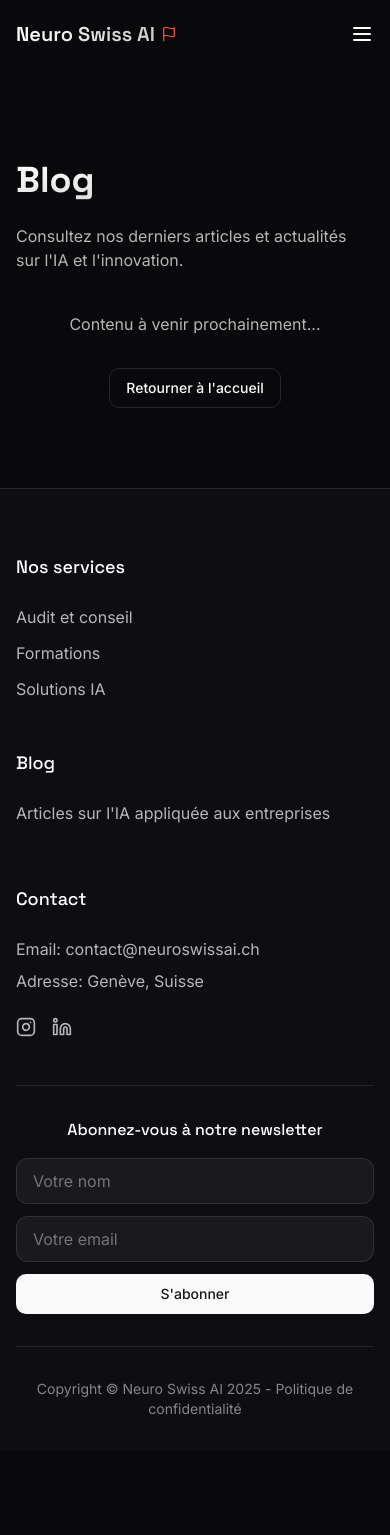
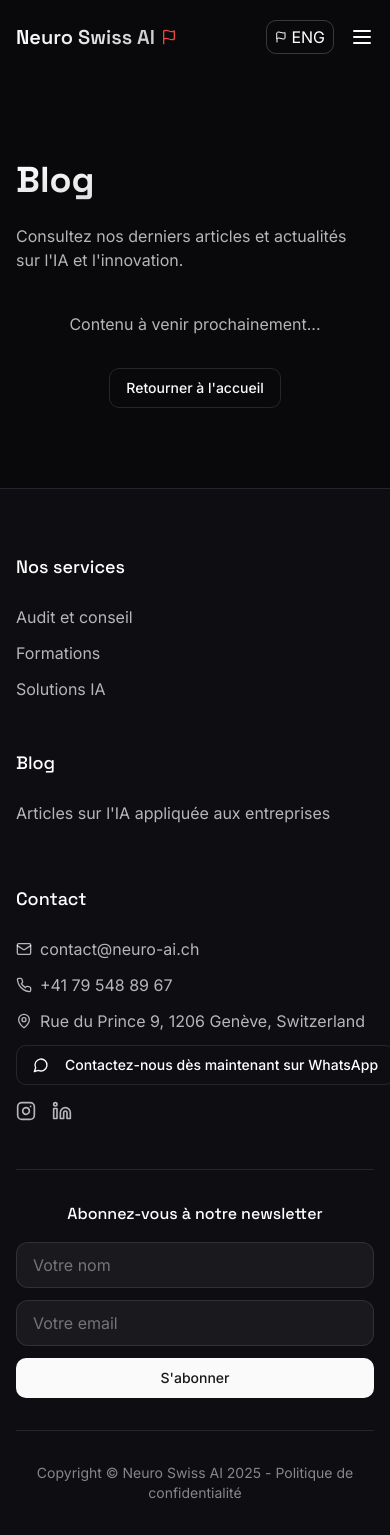
Before and after one commit to neuro-swiss-ai/neuro-ai-ch, a React (Vite) app: page /blog in a window 390 px wide. Before the commit the page ends 1451 px from the top, so only its background shows below. Built offline with nearby package versions, Linux system fonts and the light colour scheme.

Commit message:
Update website content and design
- Added Google Maps link, full address, phone number, and WhatsApp button to the Contact section.
- Removed unnecessary spacing between sections.
- Added an "ENG" button for English translation.

```diff
--- a/src/components/layout/Footer.tsx
+++ b/src/components/layout/Footer.tsx
@@ -2,7 +2,7 @@
 import { useState } from "react";
 import { Link } from "react-router-dom";
 import { Button } from "@/components/ui/button";
-import { Instagram, Linkedin } from "lucide-react";
+import { Instagram, Linkedin, MessageCircle, MapPin, Phone, Mail } from "lucide-react";
 
 const Footer = () => {
   const [email, setEmail] = useState("");
@@ -56,10 +56,35 @@ const Footer = () => {
           {/* Contact Column */}
           <div className="flex flex-col">
             <h3 className="text-white font-display text-lg font-medium mb-6">Contact</h3>
-            <a href="mailto:contact@neuroswissai.ch" className="text-white/70 hover:text-white transition-colors mb-2">
-              Email: contact@neuroswissai.ch
-            </a>
-            <p className="text-white/70 mb-2">Adresse: Genève, Suisse</p>
+            <div className="space-y-3">
+              <a href="mailto:contact@neuro-ai.ch" className="text-white/70 hover:text-white transition-colors flex items-center">
+                <Mail className="h-4 w-4 mr-2" />
+                contact@neuro-ai.ch
+              </a>
+              <a href="tel:+41795488967" className="text-white/70 hover:text-white transition-colors flex items-center">
+                <Phone className="h-4 w-4 mr-2" />
+                +41 79 548 89 67
+              </a>
+              <a
+                href="https://maps.app.goo.gl/jHTE3sCaRPj4uBZt6"
+                target="_blank"
+                rel="noopener noreferrer"
+                className="text-white/70 hover:text-white transition-colors flex items-start"
+              >
+                <MapPin className="h-4 w-4 mr-2 mt-1 flex-shrink-0" />
+                <span>Rue du Prince 9, 1206 Genève, Switzerland</span>
+              </a>
+              <a
+                href="https://wa.me/message/OFHBXHWDIADHA1"
+                target="_blank"
+                rel="noopener noreferrer"
+                className="inline-flex items-center mt-2 text-white/70 hover:text-white transition-colors"
+              >
+                <Button variant="outline" className="border-white/10 hover:border-white/20 bg-transparent text-white">
+                  <MessageCircle className="h-4 w-4 mr-2" /> Contactez-nous dès maintenant sur WhatsApp
+                </Button>
+              </a>
+            </div>
 
             {/* Social Media Links */}
             <div className="flex items-center mt-4 space-x-4">
--- a/src/components/layout/Navbar.tsx
+++ b/src/components/layout/Navbar.tsx
@@ -7,6 +7,7 @@ import { Button } from "../ui/button";
 const Navbar = () => {
   const [isScrolled, setIsScrolled] = useState(false);
   const [isOpen, setIsOpen] = useState(false);
+  const [isEnglish, setIsEnglish] = useState(false);
   const location = useLocation();
 
   // Ajouter un écouteur de scroll
@@ -23,8 +24,24 @@ const Navbar = () => {
     return () => window.removeEventListener("scroll", handleScroll);
   }, []);
 
-  // Menu items
-  const menuItems = [
+  // Toggle language
+  const toggleLanguage = () => {
+    setIsEnglish(!isEnglish);
+    // In a real app, this would trigger a language change in the entire site
+    console.log(`Language changed to: ${!isEnglish ? 'English' : 'French'}`);
+    // Example of how to show a notification to the user in a real application
+    alert(`Site web traduit en ${!isEnglish ? 'anglais' : 'français'}`);
+  };
+
+  // Menu items - with translations
+  const menuItems = isEnglish
+    ? [
+        { title: "Services", path: "/#services" },
+        { title: "Blog", path: "/blog" },
+        { title: "Booking", path: "https://calendly.com/neuroai-ch/neuro-ai-interview", external: true },
+        { title: "About", path: "/about" },
+      ]
+    : [
         { title: "Services", path: "/#services" },
         { title: "Blog", path: "/blog" },
         { title: "Réservation", path: "https://calendly.com/neuroai-ch/neuro-ai-interview", external: true },
@@ -76,23 +93,42 @@ const Navbar = () => {
                 </li>
               ))}
             </ul>
-            <div className="ml-8">
+            <div className="ml-8 flex items-center space-x-4">
               <a href="https://calendly.com/neuroai-ch/neuro-ai-interview" target="_blank" rel="noopener noreferrer">
                 <Button variant="default" size="sm">
-                  Nous contacter
+                  {isEnglish ? "Contact us" : "Nous contacter"}
                 </Button>
               </a>
+              <button
+                onClick={toggleLanguage}
+                className="flex items-center justify-center px-3 py-1 bg-transparent border border-white/20 rounded-md text-white hover:bg-white/10 transition-all"
+                aria-label="Toggle language"
+              >
+                <Flag className="h-4 w-4 mr-1" />
+                {isEnglish ? "FR" : "ENG"}
+              </button>
             </div>
           </nav>
 
-          {/* Mobile menu button */}
+          {/* Mobile view: Language toggle and menu button */}
+          <div className="md:hidden flex items-center space-x-4">
             <button
-            className="md:hidden flex items-center justify-center"
+              onClick={toggleLanguage}
+              className="flex items-center justify-center px-2 py-1 bg-transparent border border-white/20 rounded-md text-white hover:bg-white/10 transition-all"
+              aria-label="Toggle language"
+            >
+              <Flag className="h-3 w-3 mr-1" />
+              {isEnglish ? "FR" : "ENG"}
+            </button>
+
+            <button
+              className="flex items-center justify-center"
               onClick={() => setIsOpen(!isOpen)}
               aria-label="Toggle navigation menu"
             >
               {isOpen ? <X className="h-6 w-6 text-white" /> : <Menu className="h-6 w-6 text-white" />}
             </button>
+          </div>
         </div>
       </div>
 
@@ -138,7 +174,7 @@ const Navbar = () => {
                 onClick={() => setIsOpen(false)}
               >
                 <Button variant="default" size="sm">
-                  Nous contacter
+                  {isEnglish ? "Contact us" : "Nous contacter"}
                 </Button>
               </a>
             </li>
```
Lines whose indentation alone changed are shown as unchanged.
